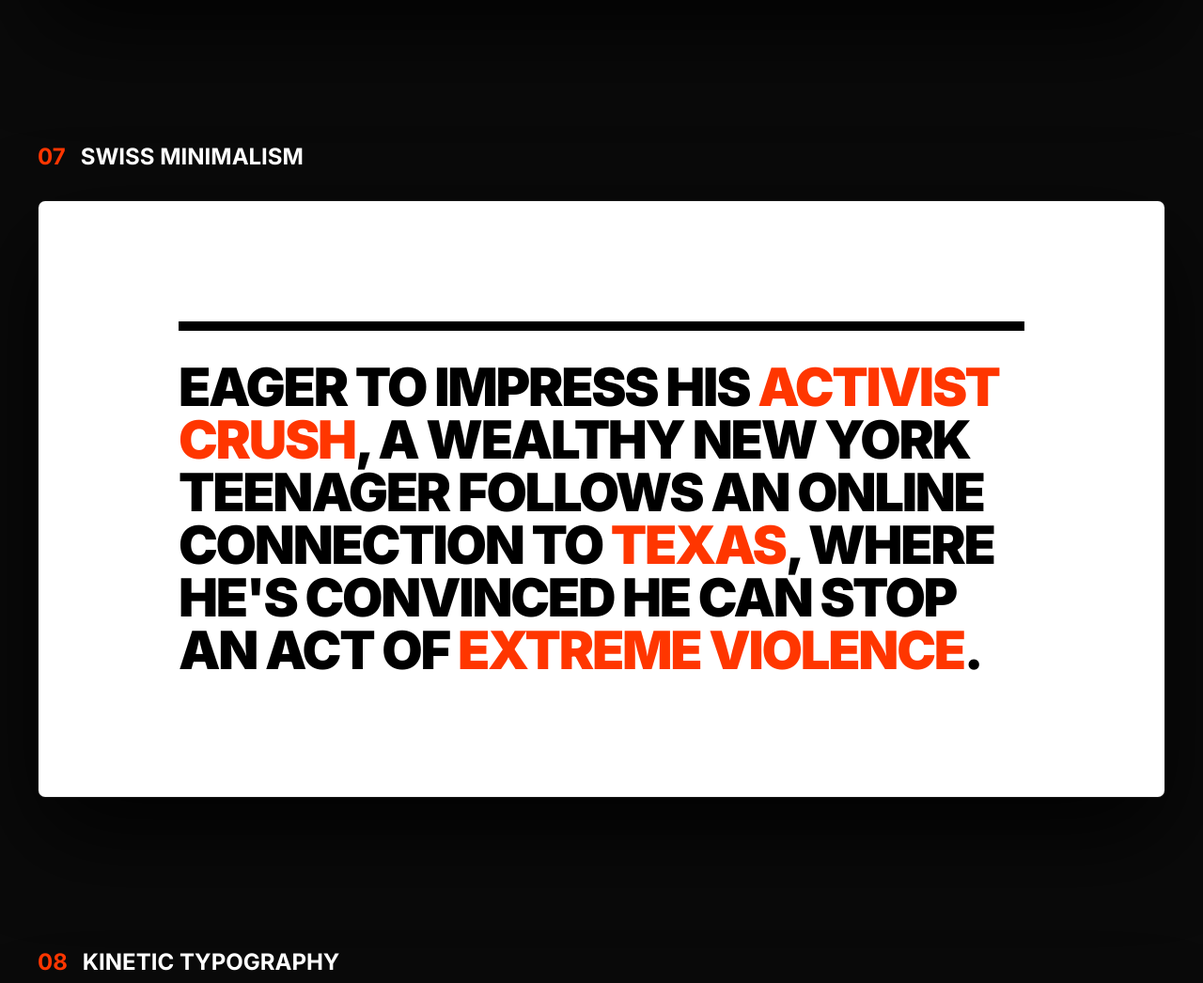
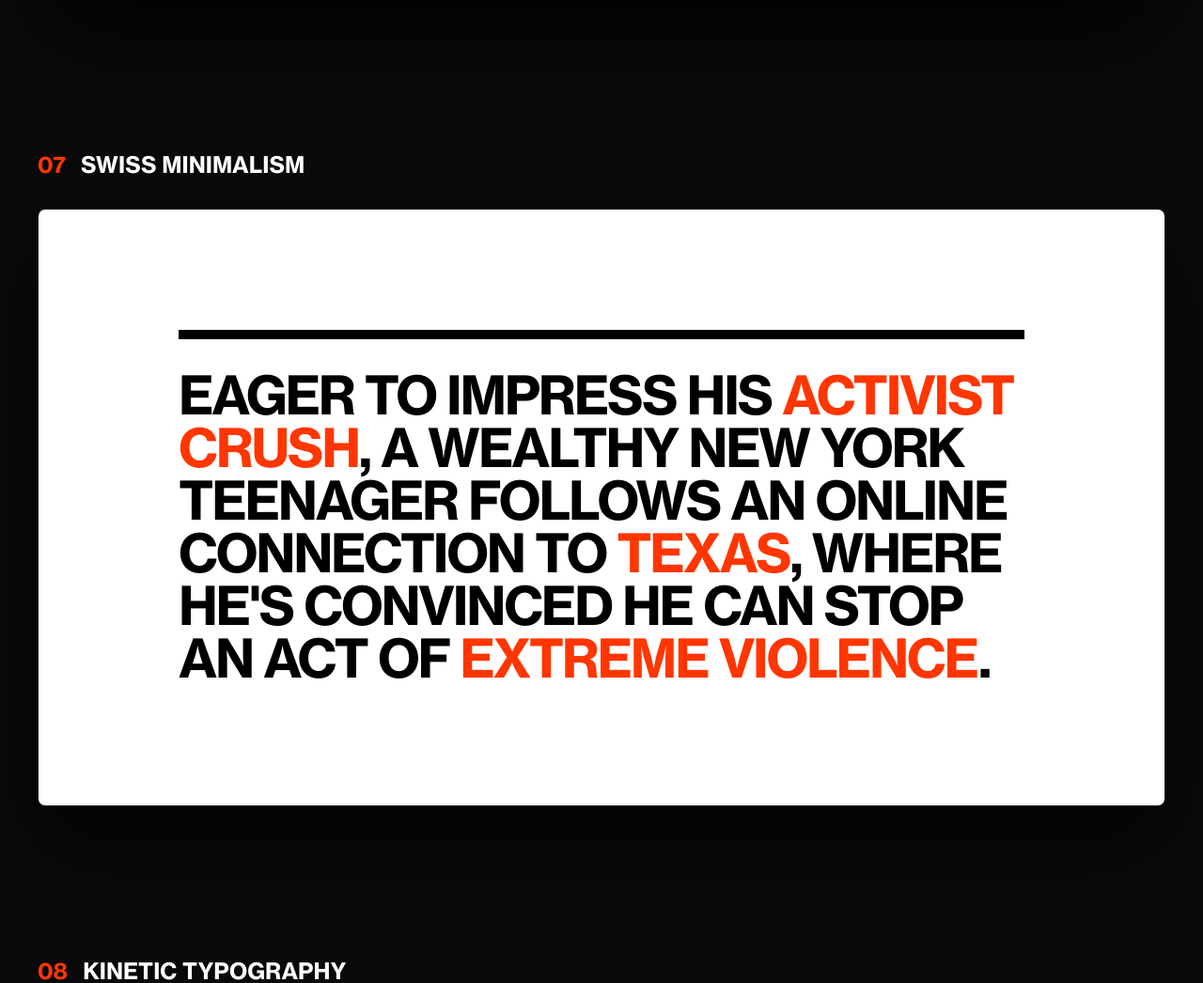
Before and after one commit to rommelnunez/OHB_Film_Website, a PHP site: page /logline_options.html in a window 1280 px wide. Shown: the part 5454-6500 px from the top of the page at 94% size. Run offline with PHP 8.4, Linux system fonts and the light colour scheme; some web fonts are replaced.

Commit message:
Implement Neue Haas Grotesk branding and fix special event alignment

```diff
--- a/index.html
+++ b/index.html
@@ -230,13 +230,13 @@
                 <a href="https://www.regmovies.com/movies/our-hero-balthazar-live-intro-wcast-filmmakers-ho00021029?id=287484&amp;site=1320&amp;date=03-26-2026"
                     target="_blank" class="list-ticket-btn">GET TICKETS</a>
             </div>
-            <div class="v2-list-item opt2-ribbon-container" style="padding-right: 20px;">
-                <div class="opt2-ribbon">SOLD OUT</div>
+            <div class="v2-list-item opt2-ribbon-container">
                 <span class="date">FRI, MAR 27</span>
                 <span class="event-name">Opening Night Q&amp;A with Oscar Boyson, Asa Butterfield, Jaeden Martell, and
                     special guests. Showtime: 7:00 pm ET</span>
                 <span class="location">Regal Union Square</span>
                 <div class="list-ticket-btn" style="visibility: hidden;">GET TICKETS</div>
+                <div class="opt2-ribbon">SOLD OUT</div>
             </div>
             <div class="v2-list-item">
                 <span class="date">SAT, MAR 28</span>
@@ -277,7 +277,7 @@
         style="padding: 8rem 4vw; background: #ff3600; color: #000; border-bottom: 1px solid rgba(0,0,0,0.1);">
         <div style="max-width: 900px; margin: 0 auto;">
             <p
-                style="font-family: 'Inter', sans-serif; font-weight: 900; font-size: clamp(2rem, 5vw, 3.5rem); line-height: 1; text-transform: uppercase; letter-spacing: -0.04em; margin: 0; color: #000;">
+                style="font-family: 'Neue Haas Grotesk Text Pro 75 Bold', 'Inter', sans-serif; font-weight: 700; font-size: clamp(2rem, 5vw, 3.5rem); line-height: 1; text-transform: uppercase; letter-spacing: -0.04em; margin: 0; color: #000;">
                 Eager to impress his <span style="color: #fff;">activist crush</span>, a wealthy New York <span
                     style="color: #fff;">teenager</span>
                 follows an online connection to <span style="color: #fff;">Texas</span>, where he's convinced he can
--- a/logline_options.html
+++ b/logline_options.html
@@ -9,6 +9,14 @@
         href="https://fonts.googleapis.com/css2?family=Playfair+Display:ital,wght@1,700&family=Space+Mono&family=Inter:wght@400;700;900&family=Courier+Prime&display=swap"
         rel="stylesheet">
     <style>
+        @font-face {
+            font-family: 'Neue Haas Grotesk Text Pro 75 Bold';
+            src: url('assets/fonts/NeueHaasTextPro75Bold.otf') format('opentype');
+            font-weight: 700;
+            font-style: normal;
+            font-display: swap;
+        }
+
         :root {
             --color-bg: #0a0a0a;
             --color-accent: #ff3600;
@@ -19,7 +27,7 @@
             padding: 0;
             background-color: var(--color-bg);
             color: #fff;
-            font-family: 'Inter', sans-serif;
+            font-family: 'Neue Haas Grotesk Text Pro 75 Bold', 'Inter', sans-serif;
             overflow-x: hidden;
         }
 
@@ -191,7 +199,7 @@
         }
 
         .v4-logline {
-            font-family: 'Inter', sans-serif;
+            font-family: 'Neue Haas Grotesk Text Pro 75 Bold', 'Inter', sans-serif;
             font-weight: 900;
             font-size: 2.5rem;
             line-height: 1.1;
@@ -313,7 +321,7 @@
         }
 
         .v7-logline {
-            font-family: 'Inter', sans-serif;
+            font-family: 'Neue Haas Grotesk Text Pro 75 Bold', 'Inter', sans-serif;
             font-weight: 900;
             font-size: 3.5rem;
             line-height: 1;
@@ -393,7 +401,7 @@
         }
 
         .v9-logline {
-            font-family: 'Inter', sans-serif;
+            font-family: 'Neue Haas Grotesk Text Pro 75 Bold', 'Inter', sans-serif;
             font-size: 2rem;
             font-weight: 400;
             line-height: 1.5;
```
Also changed, not shown: assets/css/styles.css (+9 -1 lines), assets/fonts/NeueHaasTextPro75Bold.otf (added).
